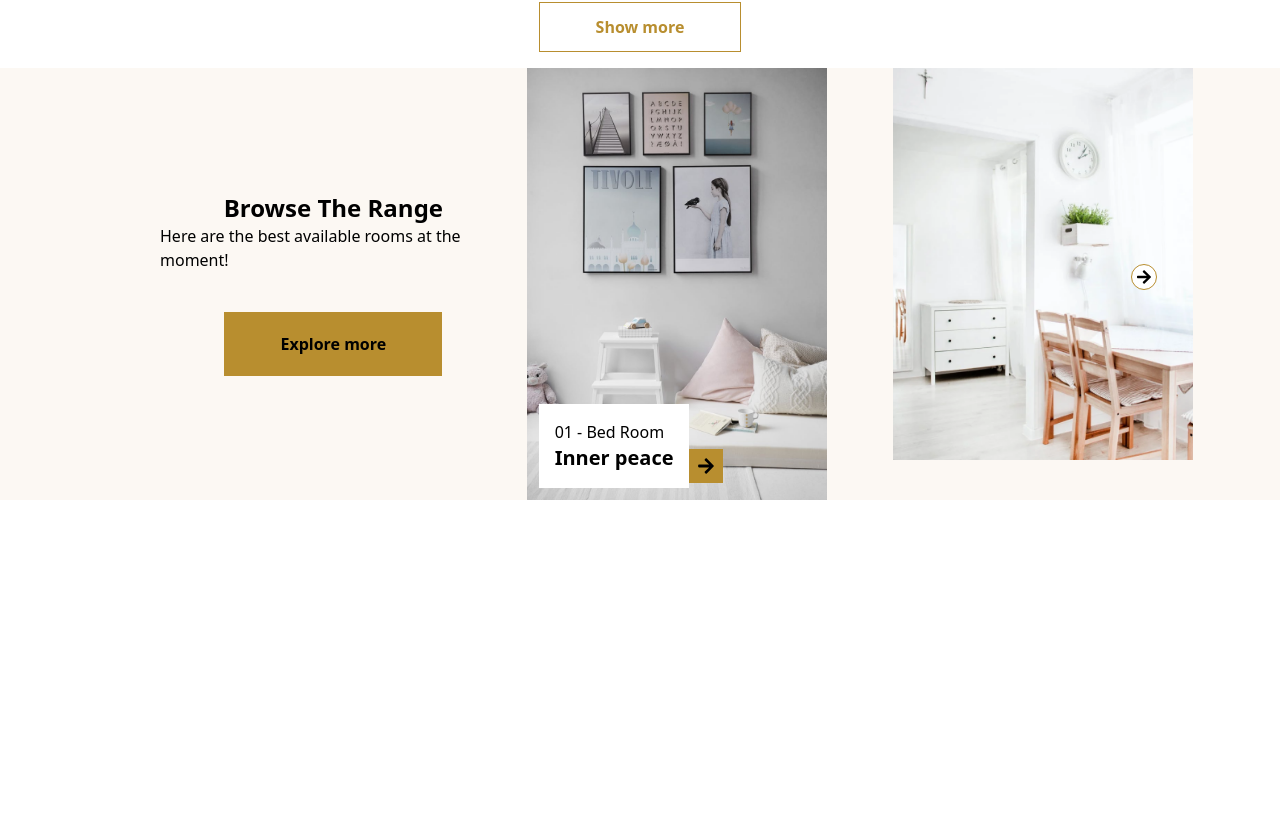
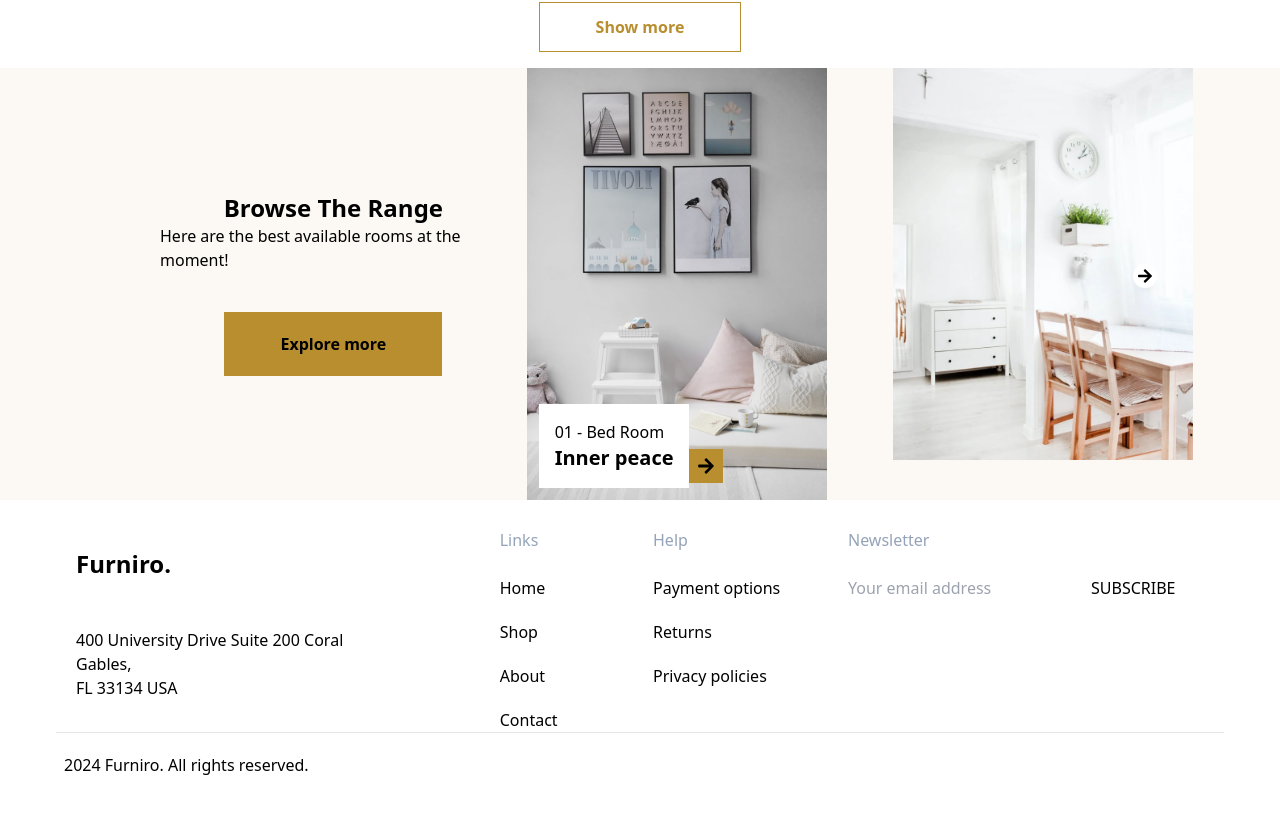
Before and after one commit to Elissa-DI/Furnix, a Next.js app: page / in a window 1280 px wide. Shown: the part 2046-2859 px from the top of the page. Before the commit the page ends 2546 px from the top, so only its background shows below. Built offline with nearby package versions, Linux system fonts and the light colour scheme.

Commit message:
new changes

```diff
--- a/app/page.jsx
+++ b/app/page.jsx
@@ -1,3 +1,4 @@
+import Footer from "@components/Home/footer"
 import Products from "@components/Home/products"
 import Range from "@components/Home/range"
 import Slider from "@components/Home/slider"
@@ -9,6 +10,7 @@ const Home = () => {
       <Range />
       <Products />
       <Slider />
+      <Footer />
     </section>
   )
 }
--- /dev/null
+++ b/components/Home/footer.jsx
@@ -0,0 +1,46 @@
+import React from 'react'
+
+const Footer = () => {
+    return (
+        <footer className='py-7 w-full px-14'>
+            <div className='w-full grid md:grid-cols-3 gap-5 border-b'>
+                <div className='w-full p-5'>
+                    <h3 className='font-bold text-2xl mb-12'>Furniro.</h3>
+                    <p>400 University Drive Suite 200 Coral <br />
+                        Gables, <br /> FL 33134 USA</p>
+                </div>
+                <div className='flex justify-around'>
+                    <div>
+                        <p className='mb-6 text-slate-400'>Links</p>
+                        <ul className='flex flex-col gap-5'>
+                            <li><a href="/home">Home</a></li>
+                            <li><a href="/shop">Shop</a></li>
+                            <li><a href="/about">About</a></li>
+                            <li><a href="/contact">Contact</a></li>
+                        </ul>
+                    </div>
+                    <div>
+                        <p className='mb-6 text-slate-400'>Help</p>
+                        <ul className='flex flex-col gap-5'>
+                            <li><a href="/home">Payment options</a></li>
+                            <li><a href="/shop">Returns</a></li>
+                            <li><a href="/about">Privacy policies</a></li>
+                        </ul>
+                    </div>
+                </div>
+                <div className='flex flex-col'>
+                    <p className='mb-6 text-slate-400'>Newsletter</p>
+                    <div className='flex gap-3'>
+                        <input type="text" placeholder='Your email address' className='' />
+                        <button>SUBSCRIBE</button>
+                    </div>
+                </div>
+            </div>
+            <div className='px-2 py-5'>
+                <p>2024 Furniro. All rights reserved.</p>
+            </div>
+        </footer>
+    )
+}
+
+export default Footer
--- a/components/Home/imageSlider.jsx
+++ b/components/Home/imageSlider.jsx
@@ -20,7 +20,7 @@ const ImageSlider = ({ images }) => {
 
     return (
         <div className="slider-container relative">
-            <div className='absolute top-[50%] right-[24%] flex items-center justify-between bg-white rounded-full border border-[#B88E2F] p-1'>
+            <div className='absolute top-[50%] right-[24%] flex items-center justify-between bg-white rounded-full shadow-xl p-1'>
                 <button onClick={nextSlide} className="slider-button next">
                     <FaArrowRight size={16} />
                 </button>
```
Also changed, not shown: components/trash/trash.txt (deleted), public/assets/images/shop.png (added).
